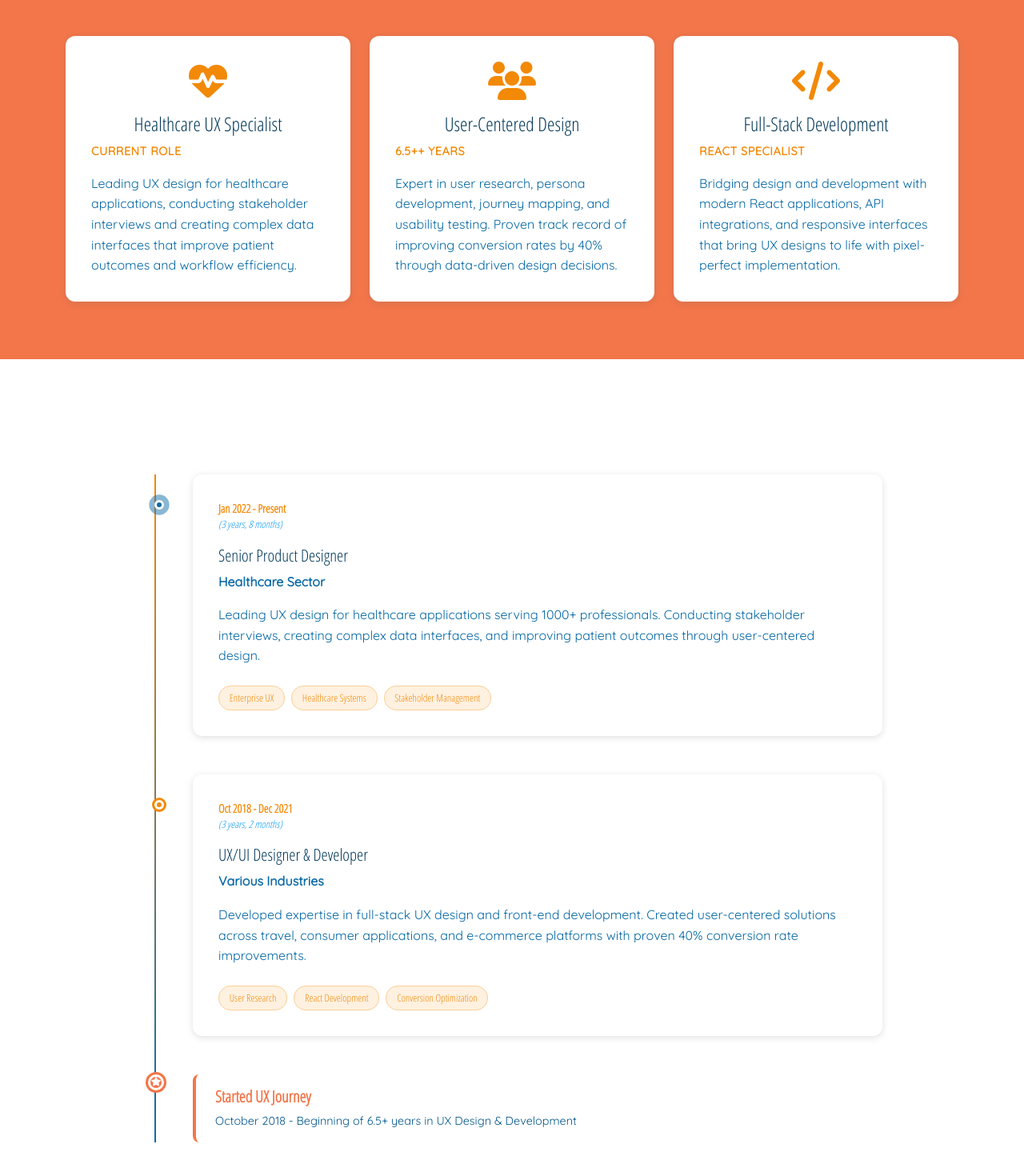
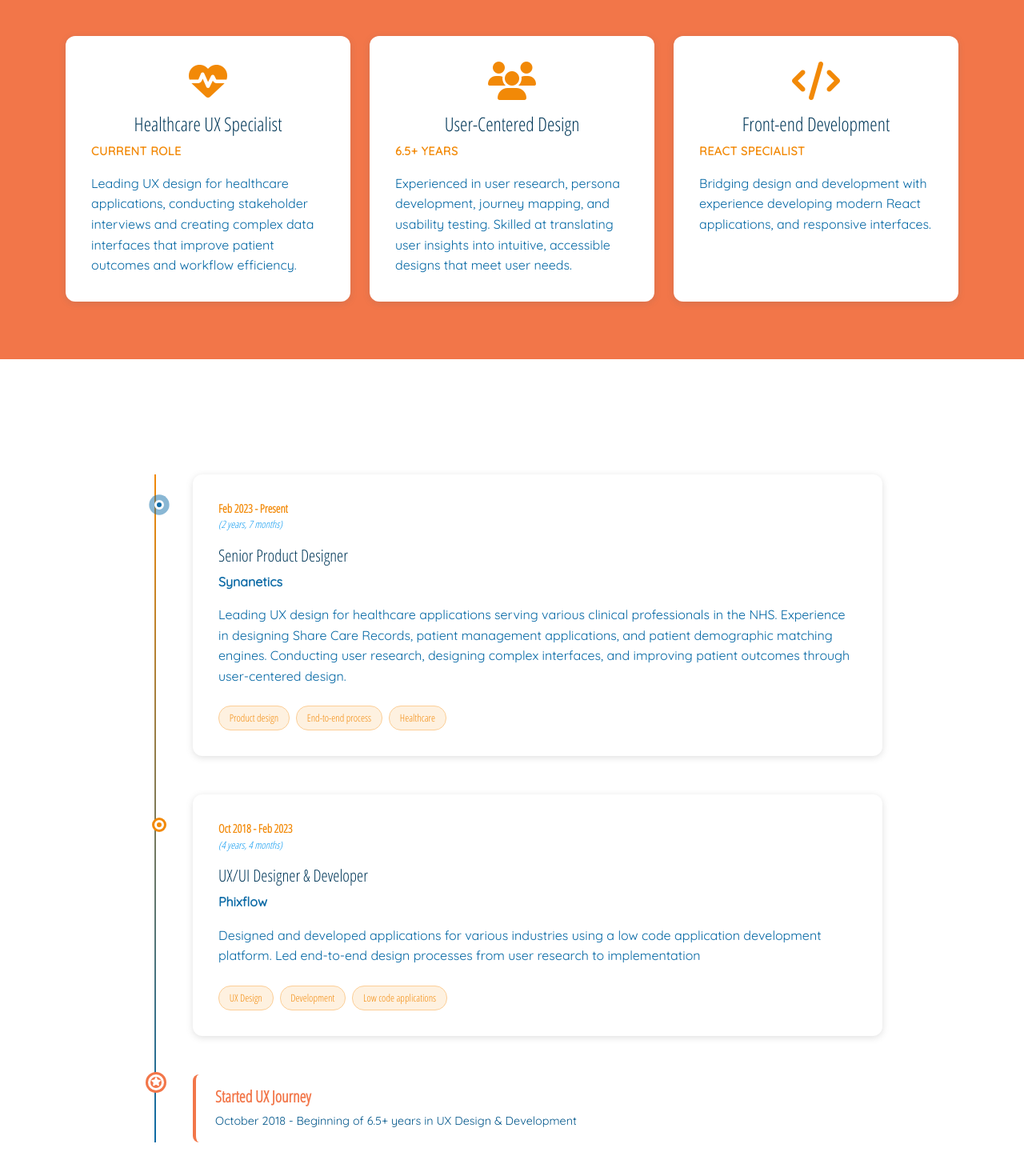
Before and after one commit to sarahgibsonnnn/My-portfolio, a React (Vite) app: page /about in a window 1280 px wide. Shown: the part 1211-2671 px from the top of the page at 80% size. Built offline with nearby package versions, Linux system fonts and the light colour scheme.

Commit message:
Updates to project work

```diff
--- a/src/pages/About.tsx
+++ b/src/pages/About.tsx
@@ -96,14 +96,20 @@ export default function About() {
             <h2>Professional Summary</h2>
             <p>
               <strong>Senior Product Designer and Front-End Developer</strong> with {calculateYearsOfExperience()} years of experience
-              creating user-centered digital solutions in healthcare and consumer applications.
+              creating user-centered digital solutions.
               Currently driving UX innovation in the healthcare sector, designing complex systems
-              that serve 1000+ healthcare professionals daily.
+              that serve a variety of healthcare professionals daily.
             </p>
             <p>
-              I bridge the gap between design and development, leading projects from user research
-              and wireframing through to React implementation. My expertise spans the complete
+              I bridge the gap between users, design and development, leading projects from user research
+              and wireframing through to implementation. My expertise spans the complete
               product lifecycle, with a passion for accessible, data-driven design solutions.
+            </p>
+
+            <p>
+              Unfortunately I do not currently have examples of my professional work to share publicly due to
+              confidentiality agreements. However, I have built several applications during my SheCodes workshops
+              which you can explore below.
             </p>
             <div className="d-flex gap-2 flex-wrap">
               <Link to="/work" title="View Sarah's work" className="btn">
@@ -147,10 +153,10 @@ export default function About() {
                   <i className="fas fa-users fa-3x"></i>
                 </div>
                 <h4>User-Centered Design</h4>
-                <p className="experience-role">{calculateYearsOfExperience()}+ Years</p>
+                <p className="experience-role">{calculateYearsOfExperience()} Years</p>
                 <p>
-                  Expert in user research, persona development, journey mapping, and usability testing.
-                  Proven track record of improving conversion rates by 40% through data-driven design decisions.
+                  Experienced in user research, persona development, journey mapping, and usability testing.
+                  Skilled at translating user insights into intuitive, accessible designs that meet user needs.
                 </p>
               </div>
             </div>
@@ -159,11 +165,11 @@ export default function About() {
                 <div className="experience-icon">
                   <i className="fas fa-code fa-3x"></i>
                 </div>
-                <h4>Full-Stack Development</h4>
+                <h4>Front-end Development</h4>
                 <p className="experience-role">React Specialist</p>
                 <p>
-                  Bridging design and development with modern React applications, API integrations,
-                  and responsive interfaces that bring UX designs to life with pixel-perfect implementation.
+                  Bridging design and development with experience developing modern React applications,
+                  and responsive interfaces.
                 </p>
               </div>
             </div>
@@ -179,42 +185,41 @@ export default function About() {
             <div className="career-timeline">
               <div className="timeline-item current">
                 <div className="timeline-date">
-                  <span className="date-range">{formatDateRange(2022, 1)}</span>
-                  <span className="duration">({calculateDuration(2022, 1)})</span>
+                  <span className="date-range">{formatDateRange(2023, 2)}</span>
+                  <span className="duration">({calculateDuration(2023, 2)})</span>
                 </div>
                 <div className="timeline-content">
                   <h4>Senior Product Designer</h4>
-                  <p className="company">Healthcare Sector</p>
+                  <p className="company">Synanetics</p>
                   <p>
-                    Leading UX design for healthcare applications serving 1000+ professionals.
-                    Conducting stakeholder interviews, creating complex data interfaces, and
+                    Leading UX design for healthcare applications serving various clinical professionals in the NHS. Experience in designing Share Care Records, patient management applications, and patient demographic matching engines.
+                    Conducting user research, designing complex interfaces, and
                     improving patient outcomes through user-centered design.
                   </p>
                   <div className="achievement-tags">
-                    <span className="achievement-tag">Enterprise UX</span>
-                    <span className="achievement-tag">Healthcare Systems</span>
-                    <span className="achievement-tag">Stakeholder Management</span>
+                    <span className="achievement-tag">Product design</span>
+                    <span className="achievement-tag">End-to-end process</span>
+                    <span className="achievement-tag">Healthcare</span>
                   </div>
                 </div>
               </div>
 
               <div className="timeline-item">
                 <div className="timeline-date">
-                  <span className="date-range">{formatDateRange(2018, 10, 2021, 12)}</span>
-                  <span className="duration">({calculateDuration(2018, 10, 2021, 12)})</span>
+                  <span className="date-range">{formatDateRange(2018, 10, 2023, 2)}</span>
+                  <span className="duration">({calculateDuration(2018, 10, 2023, 2)})</span>
                 </div>
                 <div className="timeline-content">
                   <h4>UX/UI Designer & Developer</h4>
-                  <p className="company">Various Industries</p>
+                  <p className="company">Phixflow</p>
                   <p>
-                    Developed expertise in full-stack UX design and front-end development.
-                    Created user-centered solutions across travel, consumer applications,
-                    and e-commerce platforms with proven 40% conversion rate improvements.
+                    Designed and developed applications for various industries using a low code application development platform.
+                    Led end-to-end design processes from user research to implementation
                   </p>
                   <div className="achievement-tags">
-                    <span className="achievement-tag">User Research</span>
-                    <span className="achievement-tag">React Development</span>
-                    <span className="achievement-tag">Conversion Optimization</span>
+                    <span className="achievement-tag">UX Design</span>
+                    <span className="achievement-tag">Development</span>
+                    <span className="achievement-tag">Low code applications</span>
                   </div>
                 </div>
               </div>
--- a/src/pages/Work.tsx
+++ b/src/pages/Work.tsx
@@ -16,70 +16,37 @@ const workHeroData = {
 const workExamples = [
   {
     title: "AI Holiday Planner",
-    description: "End-to-end UX design and React development. Conducted user research, created wireframes and prototypes, then built a responsive AI-powered travel planning app with modern UX patterns.",
+    description: "Holiday planning application built during SheCodes Plus course. Showcasing my ability to design, code and develop with AI integration.",
     imageUrl: "/images/holiday-planner.png",
-    imageAlt: "Holiday planner App showing user interface and design process",
+    imageAlt: "Holiday planner App showcasing front-end development and AI integration",
     projectUrl: "https://sarahs-holiday-planner.netlify.app/",
     linkTitle: "View Sarah's AI holiday planner application",
-    category: "Full-Stack UX",
-    skills: ["User Research", "Wireframing", "React", "AI Integration", "Responsive Design"],
-    year: "2024"
-  },
-  {
-    title: "FlyUX: Airline Booking Experience",
-    description: "Complete UX design process for airline booking platform. User research, personas, journey mapping, wireframing, prototyping, and usability testing resulted in a 40% improvement in conversion rates.",
-    imageUrl: "/images/flyux.PNG",
-    imageAlt: "FlyUX design process showing wireframes, user flows, and final interface",
-    projectUrl: "https://xd.adobe.com/view/1c2df129-2117-4280-b340-f4ed402257fc-497e/?fullscreen&hints=on",
-    linkTitle: "View Sarah's UX Design Process",
-    category: "UX Design",
-    skills: ["User Research", "Journey Mapping", "Wireframing", "Prototyping", "Usability Testing"],
+    category: "AI Integration",
+    skills: ["Front-end development", "User interface", "React", "AI Integration", "Responsive Design"],
     year: "2024"
   },
   {
     title: "Dictionary App: Information Architecture",
-    description: "Designed intuitive search experience and information hierarchy. Focused on accessibility, progressive disclosure, and API integration patterns for seamless word discovery.",
+    description: "Another application built during SheCodes Plus course. This time a dictionary application with a focused on accessibility and API integration patterns.",
     imageUrl: "/images/dictionary-app.PNG",
     imageAlt: "Dictionary app showing clean interface design and search functionality",
     projectUrl: "https://sarahgibson-dictionary.netlify.app/",
     linkTitle: "View Dictionary Application",
-    category: "UI/UX Development",
-    skills: ["Information Architecture", "API Design", "React", "Accessibility", "Search UX"],
+    category: "Front-end Development",
+    skills: ["API", "React", "Accessibility", "Search UX", "Front-end development"],
     year: "2024"
   },
   {
-    title: "Weather Dashboard: Data Visualization",
-    description: "Designed responsive weather interface focusing on data hierarchy and progressive disclosure. User testing informed layout decisions for optimal information consumption.",
+    title: "My first coding project: Weather Application",
+    description: "Developed a responsive weather interface using JavaScript and OpenWeather API. This was my first react application built during my SheCodes course.",
     imageUrl: "/images/react-weather-app.PNG",
-    imageAlt: "Weather application showing data visualization and responsive design",
+    imageAlt: "Weather application",
     projectUrl: "https://sarahgibson-weather-react.netlify.app/",
     linkTitle: "View React Weather Application",
     category: "UI Development",
-    skills: ["Data Visualization", "Responsive Design", "React", "API Integration", "User Testing"],
+    skills: ["Responsive Design", "React", "API Integration",],
     year: "2023"
   },
-  {
-    title: "Healthcare UX: Enterprise Dashboard",
-    description: "Led UX design for healthcare sector dashboard. Conducted stakeholder interviews, created user flows, and designed complex data interfaces. Currently in production serving 1000+ healthcare professionals.",
-    imageUrl: "/images/coming-soon.jpg",
-    imageAlt: "Healthcare dashboard design process and interface mockups",
-    projectUrl: "#",
-    linkTitle: "Healthcare UX Case Study (NDA)",
-    category: "Enterprise UX",
-    skills: ["Stakeholder Management", "Complex Systems", "Data Design", "Healthcare UX", "Accessibility"],
-    year: "2024"
-  },
-  {
-    title: "JavaScript Interaction Design",
-    description: "Playful interaction design exploring personality-driven UX. Focused on micro-interactions, delightful animations, and conversational UI patterns.",
-    imageUrl: "/images/penguin-app.PNG",
-    imageAlt: "Interactive penguin personality quiz showing playful UI design",
-    projectUrl: "https://sarahgibson-penguin-app.netlify.app/",
-    linkTitle: "View Interactive Design",
-    category: "Interaction Design",
-    skills: ["Micro-interactions", "Animation", "Conversational UI", "JavaScript", "Delight Design"],
-    year: "2023"
-  }
 ];
 
 export default function Work() {
@@ -95,11 +62,12 @@ export default function Work() {
         <h3 className="text-center p-3">My Work</h3>
         <div className="work-intro">
           <p className="text-center text-light">
-            From user research to pixel-perfect implementation—showcasing 6+ years of UX design
-            and front-end development across healthcare, travel, and consumer applications.
+            Below are some examples of some applications I have built outside of work, completed during my SheCodes projects. These span front-end development and interaction design. Click to explore the live applications.
           </p>
         </div>
       </div>
+
+
 
       <div className="container">
         <div className="row">
```
Also changed, not shown: src/pages/Home.tsx (+2 -12 lines), 2 other files (tests, documents, lock files or other folders).
